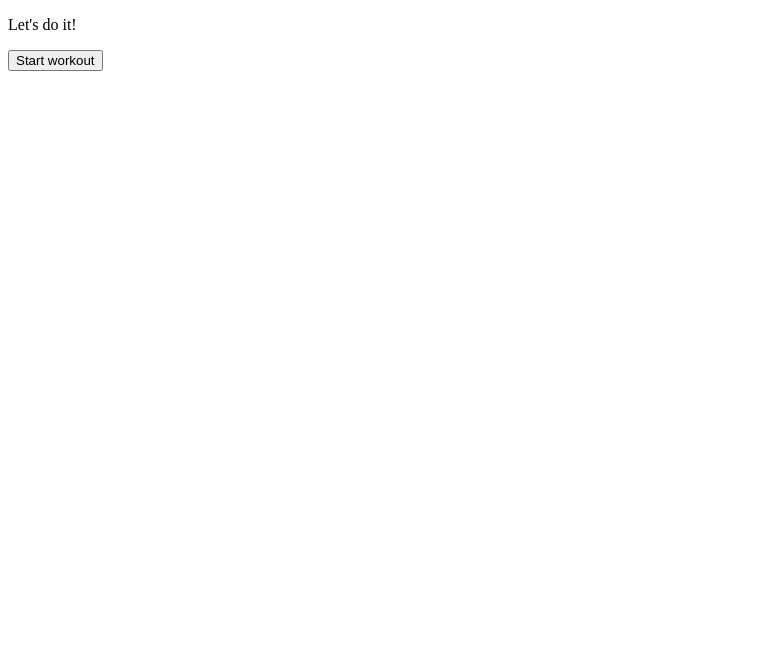
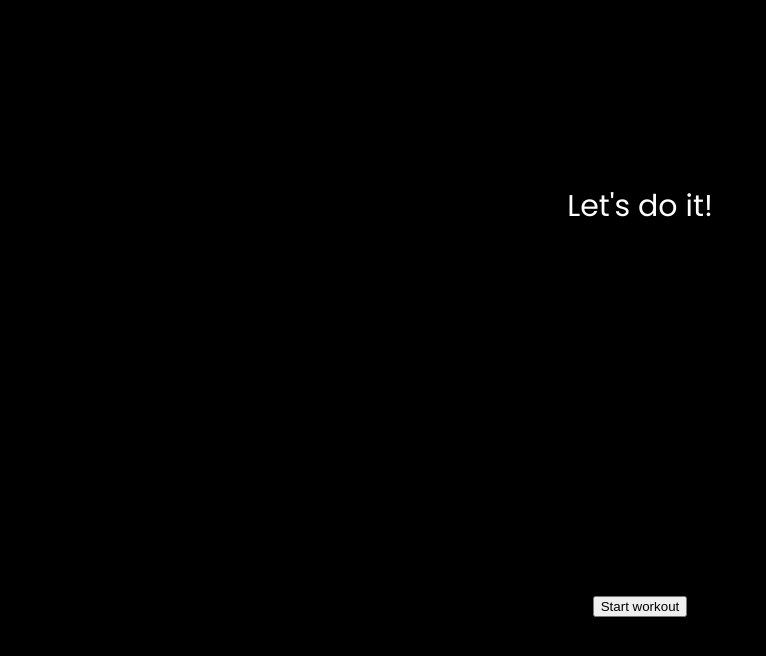
Before and after one commit to Marcin-L-Szczepanski/Workout-Journal, a plain HTML site: page index.html in a window 1280 px wide. Shown: the whole page, without its empty margins (0-766 px from the left). Drawn offline with Linux system fonts and the light colour scheme.

Commit message:
Add basic styles

```diff
--- a/index.html
+++ b/index.html
@@ -6,16 +6,17 @@
     <meta name="viewport" content="width=device-width, initial-scale=1.0">
     <meta http-equiv="X-UA-Compatible" content="ie=edge">
     <title>Workout Journal</title>
+    <link rel="stylesheet" type="text/css" href="style.css">
 </head>
 
 <body>
     <div class="container">
         <div id="welcome-page" class="page">
-            <p>Let's do it!</p>
+            <p class="header">Let's do it!</p>
             <button id="start-workout-btn">Start workout</button>
         </div>
-        <div id="workout-page" class="page"></div>
-        <div id="exercise-page" class="page"></div>
+        <div id="workout-page" class="page page--hidden"></div>
+        <div id="exercise-page" class="page page--hidden"></div>
     </div>
 </body>
 
--- /dev/null
+++ b/style.css
@@ -0,0 +1,45 @@
+@import url("https://fonts.googleapis.com/css?family=Poppins");
+
+* {
+  margin: 0;
+  box-sizing: border-box;
+}
+
+body {
+  background-color: black;
+  font-family: "Poppins", sans-serif;
+  color: white;
+}
+
+.container {
+  position: relative;
+  width: 100vw;
+  height: 100vh;
+  overflow: hidden;
+}
+
+.page {
+  position: absolute;
+  display: flex;
+  flex-direction: column;
+  justify-content: space-around;
+  align-items: center;
+  top: 0;
+  left: 0;
+  width: 100%;
+  height: 100%;
+  background-color: black;
+  transition: left 300ms ease-in-out;
+}
+
+.page--visible {
+  left: 0;
+}
+
+.page--hidden {
+  left: 100vw;
+}
+
+.header {
+  font-size: 30px;
+}
```
